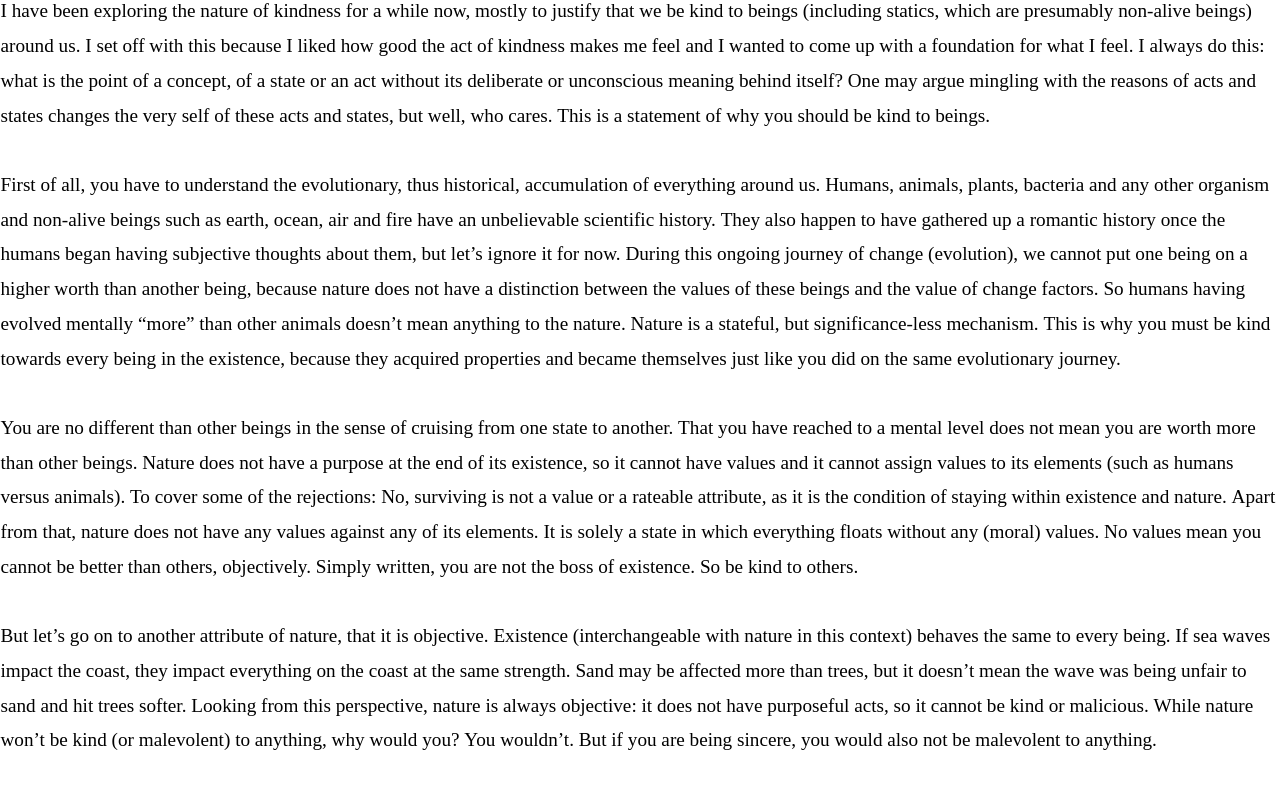
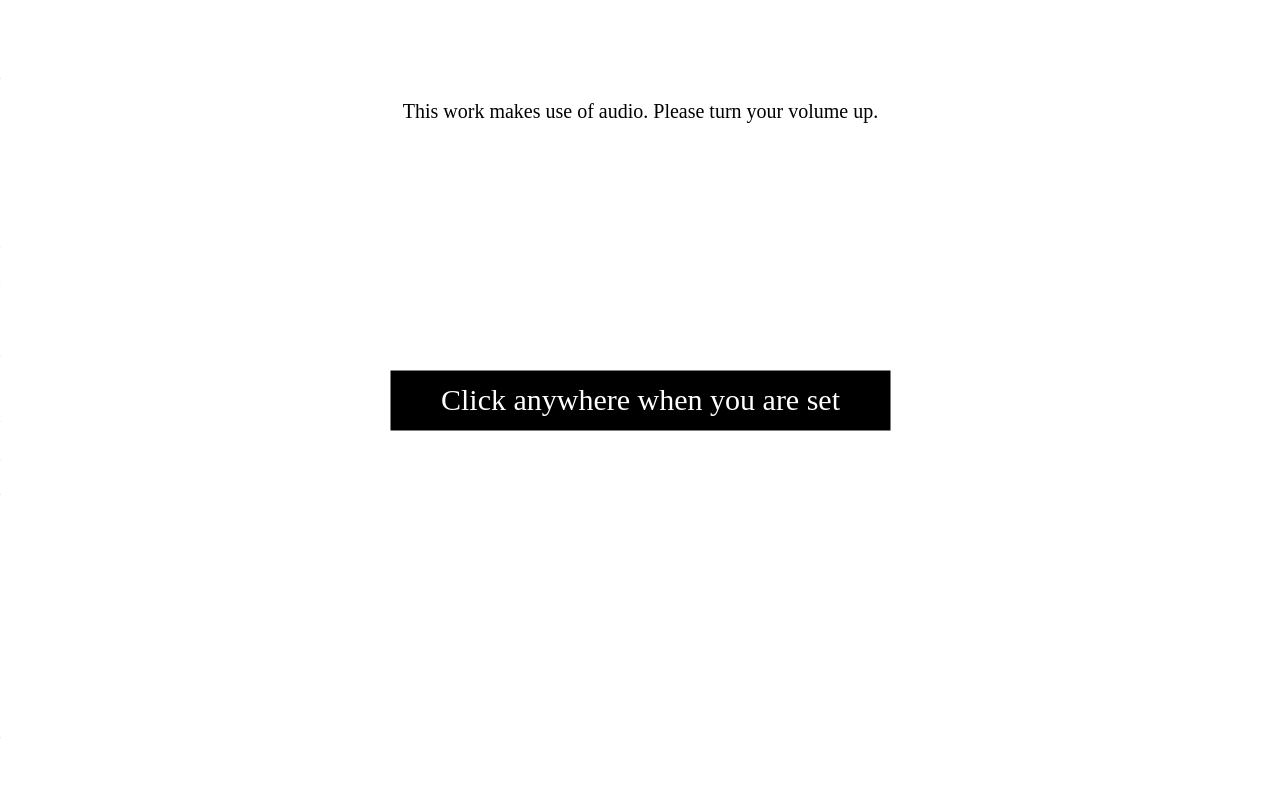
Before and after one commit to oytuntez/art-kindness, a plain HTML site: page index.html in a window 1280 px wide. Drawn offline with Linux system fonts and the light colour scheme.

Commit message:
Finalized

```diff
--- a/js/main.js
+++ b/js/main.js
@@ -1,15 +1,17 @@
 (function() {
     var canvas;
-    var text = "I have been exploring the nature of kindness for a while now, mostly to justify that we be kind to beings (including statics, which are presumably non-alive beings) around us. I set off with this because I liked how good the act of kindness makes me feel and I wanted to come up with a foundation for what I feel. I always do this: what is the point of a concept, of a state or an act without its deliberate or unconscious meaning behind itself? One may argue mingling with the reasons of acts and states changes the very self of these acts and states, but well, who cares. This is a statement of why you should be kind to beings."+
-        "\n\n"+
-        "First of all, you have to understand the evolutionary, thus historical, accumulation of everything around us. Humans, animals, plants, bacteria and any other organism and non-alive beings such as earth, ocean, air and fire have an unbelievable scientific history. They also happen to have gathered up a romantic history once the humans began having subjective thoughts about them, but let’s ignore it for now. During this ongoing journey of change (evolution), we cannot put one being on a higher worth than another being, because nature does not have a distinction between the values of these beings and the value of change factors. So humans having evolved mentally “more” than other animals doesn’t mean anything to the nature. Nature is a stateful, but significance-less mechanism. This is why you must be kind towards every being in the existence, because they acquired properties and became themselves just like you did on the same evolutionary journey. "+
-        "\n\n"+
-        "You are no different than other beings in the sense of cruising from one state to another. That you have reached to a mental level does not mean you are worth more than other beings. Nature does not have a purpose at the end of its existence, so it cannot have values and it cannot assign values to its elements (such as humans versus animals). To cover some of the rejections: No, surviving is not a value or a rateable attribute, as it is the condition of staying within existence and nature. Apart from that, nature does not have any values against any of its elements. It is solely a state in which everything floats without any (moral) values. No values mean you cannot be better than others, objectively. Simply written, you are not the boss of existence. So be kind to others."+
-        "\n\n"+
-        "But let’s go on to another attribute of nature, that it is objective. Existence (interchangeable with nature in this context) behaves the same to every being. If sea waves impact the coast, they impact everything on the coast at the same strength. Sand may be affected more than trees, but it doesn’t mean the wave was being unfair to sand and hit trees softer. Looking from this perspective, nature is always objective: it does not have purposeful acts, so it cannot be kind or malicious. While nature won’t be kind (or malevolent) to anything, why would you? You wouldn’t. But if you are being sincere, you would also not be malevolent to anything. "+
-        "\n\n"+
+    var text = "I have been exploring the nature of kindness for a while now, mostly to justify that we be kind to beings (including statics, which are presumably non-alive beings) around us. I set off with this because I liked how good the act of kindness makes me feel and I wanted to come up with a foundation for what I feel. I always do this: what is the point of a concept, of a state or an act without its deliberate or unconscious meaning behind itself? One may argue mingling with the reasons of acts and states changes the very self of these acts and states, but well, who cares. This is a statement of why you should be kind to beings." +
+        "\n\n" +
+        "First of all, you have to understand the evolutionary, thus historical, accumulation of everything around us. Humans, animals, plants, bacteria and any other organism and non-alive beings such as earth, ocean, air and fire have an unbelievable scientific history. They also happen to have gathered up a romantic history once the humans began having subjective thoughts about them, but let’s ignore it for now. During this ongoing journey of change (evolution), we cannot put one being on a higher worth than another being, because nature does not have a distinction between the values of these beings and the value of change factors. So humans having evolved mentally “more” than other animals doesn’t mean anything to the nature. Nature is a stateful, but significance-less mechanism. This is why you must be kind towards every being in the existence, because they acquired properties and became themselves just like you did on the same evolutionary journey. " +
+        "\n\n" +
+        "You are no different than other beings in the sense of cruising from one state to another. That you have reached to a mental level does not mean you are worth more than other beings. Nature does not have a purpose at the end of its existence, so it cannot have values and it cannot assign values to its elements (such as humans versus animals). To cover some of the rejections: No, surviving is not a value or a rateable attribute, as it is the condition of staying within existence and nature. Apart from that, nature does not have any values against any of its elements. It is solely a state in which everything floats without any (moral) values. No values mean you cannot be better than others, objectively. Simply written, you are not the boss of existence. So be kind to others." +
+        "\n\n" +
+        "But let’s go on to another attribute of nature, that it is objective. Existence (interchangeable with nature in this context) behaves the same to every being. If sea waves impact the coast, they impact everything on the coast at the same strength. Sand may be affected more than trees, but it doesn’t mean the wave was being unfair to sand and hit trees softer. Looking from this perspective, nature is always objective: it does not have purposeful acts, so it cannot be kind or malicious. While nature won’t be kind (or malevolent) to anything, why would you? You wouldn’t. But if you are being sincere, you would also not be malevolent to anything. " +
+        "\n\n" +
         "Of course you are not going to be satisfied with just being non-malicious to beings, you will want to be kind. Let’s get this on a more social level, “up” to human societies. You want to be kind to your surroundings, because you wouldn’t want to be the subject of “trouble”. Being kind prevents this. ";
 
+    var introText = "This work makes use of audio. Please turn your volume up.";
+    var introButtonText = "Click anywhere when you are set";
     var signature = "Oytun Tez © 2017, Manhattan";
     var fontFamily = '"Times New Roman", serif, system';
     var textOptions = {
@@ -25,16 +27,20 @@
     };
     var shockImage = "this.jpg";
     var shockAudio = "shock.mp3";
-    var shockDelay = 5; //seconds
-    var subcriptionDelay = 5;
+    var shockDelay = 60; //seconds
+    var subscriptionDelay = 5;
+    var shockStopDelay = 3.2;
+    var subscriptionSubText = '(and go back to reading)';
+    var googleDocLink = 'https://docs.google.com/document/d/1VZ0_XNB4wY7_8kXbhmO4E2FM4U-gF992no3jfZ2TsW0/pub';
 
     function initialize() {
         fabric.Object.prototype.selectable = false;
+        fabric.Object.prototype.hoverCursor = 'default';
         canvas = new fabric.Canvas('c', {
             selection: false
         });
 
-        (function(){
+        (function() {
             window.addEventListener('resize', resizeCanvas, false);
 
             function resizeCanvas() {
@@ -49,13 +55,66 @@
 
         placeSignature();
         placeText();
-        startShock();
+        placeIntro();
+    }
+
+    function placeIntro() {
+        var container = new fabric.Rect({
+            fill: 'white',
+            width: canvas.width,
+            height: canvas.height,
+            left: 0,
+            top: 0
+        });
+        var textObject = new fabric.Textbox(introText, {
+            textAlign: 'center',
+            width: canvas.width,
+            height: canvas.height,
+            top: 100,
+            fontSize: 20
+        });
+        var button = new fabric.Rect({
+            fill: 'black',
+            width: 500,
+            height: 60,
+            originX: 'center',
+            originY: 'center'
+        });
+        var buttonText = new fabric.Text(introButtonText, {
+            fill: 'white',
+            fontSize: 30,
+            originX: 'center',
+            originY: 'center'
+        });
+        var buttonGroup = new fabric.Group([button, buttonText], {
+            originX: 'center',
+            originY: 'center'
+        });
+        var group = new fabric.Group([container, textObject], {
+            hoverCursor: 'pointer'
+        });
+
+        group.add(buttonGroup);
+
+        var stopIntroFn = stopIntro(group);
+        group.on({
+            'mousedown': stopIntroFn,
+            // touch events are not implemented yet
+            'touchmove': stopIntroFn
+        });
+        canvas.add(group);
+    }
+
+    function stopIntro(group) {
+        return function() {
+            canvas.remove(group);
+
+            startShock();
+        };
     }
 
     function placeText() {
         var textObject = new fabric.Textbox(text, textOptions);
-        //textObject.scaleToHeight(canvas.height);
-        //textObject.scaleToWidth(canvas.width);
         textObject.set({
             width: canvas.width,
             height: canvas.height
@@ -95,19 +154,31 @@
 
     function startShock() {
         setTimeout(function() {
-            fabric.Image.fromURL("/img/"+shockImage, function(image) {
+            fabric.Image.fromURL("/img/" + shockImage, function(image) {
                 image.setWidth(canvas.width);
                 image.setHeight(canvas.height);
 
                 canvas.add(image);
 
-                var audio = new Audio("/audio/"+shockAudio);
+                var audio = new Audio("/audio/" + shockAudio);
                 audio.loop = true;
                 audio.play();
 
                 setTimeout(function() {
-                  Subscription.open();
-                }, (subcriptionDelay*1000));
+                    setTimeout(function() {
+                        audio.pause();
+                    }, (shockStopDelay * 1000));
+
+                    Subscription.setSubText(subscriptionSubText);
+                    Subscription.setOnClose(function() {
+                        image.remove();
+                        audio.pause();
+
+                        location.href = googleDocLink;
+                    });
+
+                    Subscription.open();
+                }, (subscriptionDelay * 1000));
             }, {
                 selectable: false,
                 hoverCursor: 'default',
@@ -115,7 +186,7 @@
                 hasControls: false,
                 hasBorders: false
             });
-        }, (shockDelay*1000));
+        }, (shockDelay * 1000));
     }
 
     initialize();
--- a/js/subscription.js
+++ b/js/subscription.js
@@ -1,7 +1,15 @@
 var Subscription = function() {
-  var html = document.createElement('div');
+    /**
+     * @var {Function}
+     */
+    var onCloseAction;
+    var subText = '';
+    var html;
+
+    function create() {
+        html = document.createElement('div');
         html.classList.add('subscriptionContainer');
-  html.style = "position: absolute;/*! top: 30%; */height: 100px;width: 550px;background-color: white;z-index: 999;text-align: center;border: 5px solid black;font-family: arial;padding: 50px;margin: auto;/*! margin-top: 10%; */";
+        html.style = "position: absolute;height: 100px;width: 550px;background-color: white;z-index: 999;text-align: center;border: 5px solid black;font-family: arial;padding: 50px;margin: auto;left: 50%; margin-left: -330px;";
 
         var title = document.createElement('h1');
         title.textContent = 'Want to be notified of new work?';
@@ -12,17 +20,35 @@ var Subscription = function() {
         link.href = 'https://www.oytuntez.com/follow?source='+(encodeURIComponent(location.href));
         link.target = '_blank';
         link.onclick = close;
+        link.style = 'padding: 10px; background-color: black; color: white; text-decoration: none;';
 
         paragraph.appendChild(link);
         html.appendChild(title);
         html.appendChild(paragraph);
 
+        if(subText.length > 0) {
+            var subParagraph = document.createElement('p');
+            subParagraph.textContent = subText;
+            subParagraph.style = 'font-size: 12px; font-style: italic;';
+
+            html.appendChild(subParagraph);
+        }
+
+        return html;
+    }
+
     function open() {
-    document.body.appendChild(html);
+        document.body.appendChild(create());
     }
 
     function close() {
+        if(html) {
             document.body.removeChild(html);
+        }
+
+        if(typeof(onCloseAction) === 'function') {
+            onCloseAction();
+        }
     }
 
     // @todo Emit modal open and close events
@@ -30,6 +56,16 @@ var Subscription = function() {
 
     return {
         open: open,
-    close: close
+        close: close,
+        setOnClose: function(fn) {
+            if(typeof(fn) === 'function') {
+                onCloseAction = fn;
+            }
+        },
+        setSubText: function(text) {
+            if(text.length > 0) {
+                subText = text;
+            }
+        }
     };
 }();
```
Also changed, not shown: index.html (line endings or trailing spaces). Lines whose indentation alone changed are shown as unchanged.
